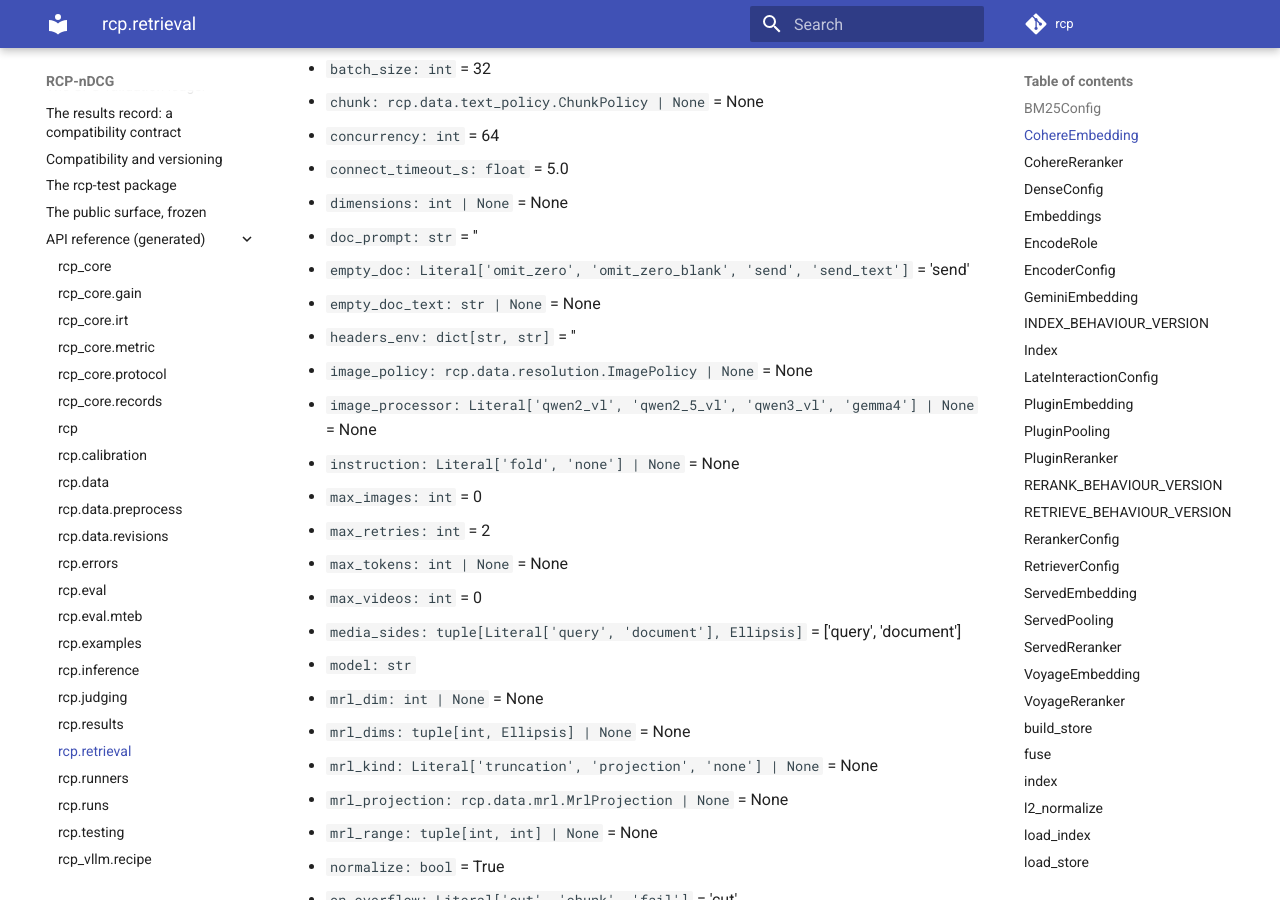
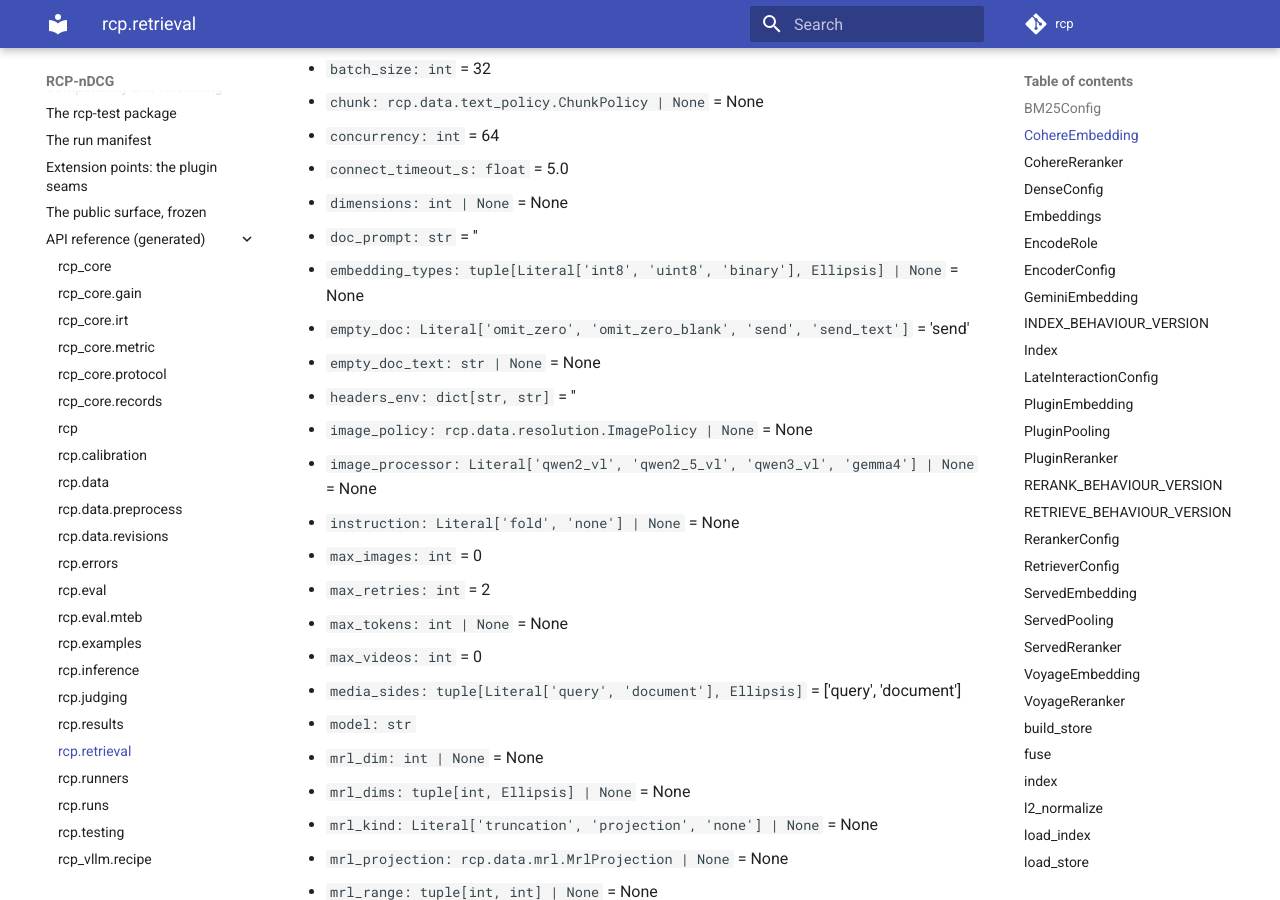
Before and after one commit to cohere-ai/rcp-ndcg, an MkDocs documentation site: the page built from docs/reference/api/rcp.retrieval.md, in a window 1280 px wide and 900 px high, scrolled down 922 px. Built offline with MkDocs 1.6.1 and Material for MkDocs 9.7.7, drawn with Linux system fonts in a browser that asks for light colours; comment, search, counter and statistics services are not loaded; some of the changed text lies outside the part shown.

Commit message:
chore(RFC-0002): regenerate the snapshot, the schemas and the API pages after the ten lanes
The driver's merge resolution: one conflict in eval/compare.py (the R-schema literal
plus the metric-as-str seam), then the generated artefacts regenerated once rather
than ten times. mkdocs nav gains the run-manifest and extension-points pages, which
the lane table assigns to L12 and which were the only new navigation red.

```diff
--- a/docs/reference/api/rcp.retrieval.md
+++ b/docs/reference/api/rcp.retrieval.md
@@ -46,6 +46,8 @@ class CohereEmbedding(rcp.retrieval.config._ApiSelected, rcp.inference.config.Em
 - `dimensions: int | None` = None
 
 - `doc_prompt: str` = ''
+
+- `embedding_types: tuple[Literal['int8', 'uint8', 'binary'], Ellipsis] | None` = None
 
 - `empty_doc: Literal['omit_zero', 'omit_zero_blank', 'send', 'send_text']` = 'send'
 
@@ -259,6 +261,8 @@ class GeminiEmbedding(rcp.retrieval.config._ApiSelected, rcp.inference.config.Em
 
 - `doc_prompt: str` = ''
 
+- `embedding_types: tuple[Literal['int8', 'uint8', 'binary'], Ellipsis] | None` = None
+
 - `empty_doc: Literal['omit_zero', 'omit_zero_blank', 'send', 'send_text']` = 'send'
 
 - `empty_doc_text: str | None` = None
@@ -393,6 +397,8 @@ class PluginEmbedding(rcp.retrieval.config._ApiSelected, rcp.inference.config.Em
 
 - `doc_prompt: str` = ''
 
+- `embedding_types: tuple[Literal['int8', 'uint8', 'binary'], Ellipsis] | None` = None
+
 - `empty_doc: Literal['omit_zero', 'omit_zero_blank', 'send', 'send_text']` = 'send'
 
 - `empty_doc_text: str | None` = None
@@ -492,6 +498,8 @@ class PluginPooling(rcp.retrieval.config._ApiSelected, rcp.inference.config.Pool
 - `document_split_special_tokens: bool | None` = None
 
 - `embed_dtype: Literal['float16', 'float32']` = 'float16'
+
+- `embedding_types: tuple[Literal['int8', 'uint8', 'binary'], Ellipsis] | None` = None
 
 - `empty_doc: Literal['omit_zero', 'omit_zero_blank', 'send', 'send_text']` = 'send'
 
@@ -701,6 +709,8 @@ class ServedEmbedding(rcp.retrieval.config._ApiSelected, rcp.inference.config.Em
 
 - `doc_prompt: str` = ''
 
+- `embedding_types: tuple[Literal['int8', 'uint8', 'binary'], Ellipsis] | None` = None
+
 - `empty_doc: Literal['omit_zero', 'omit_zero_blank', 'send', 'send_text']` = 'send'
 
 - `empty_doc_text: str | None` = None
@@ -800,6 +810,8 @@ class ServedPooling(rcp.retrieval.config._ApiSelected, rcp.inference.config.Pool
 - `document_split_special_tokens: bool | None` = None
 
 - `embed_dtype: Literal['float16', 'float32']` = 'float16'
+
+- `embedding_types: tuple[Literal['int8', 'uint8', 'binary'], Ellipsis] | None` = None
 
 - `empty_doc: Literal['omit_zero', 'omit_zero_blank', 'send', 'send_text']` = 'send'
 
@@ -976,6 +988,8 @@ class VoyageEmbedding(rcp.retrieval.config._ApiSelected, rcp.inference.config.Em
 - `dimensions: int | None` = None
 
 - `doc_prompt: str` = ''
+
+- `embedding_types: tuple[Literal['int8', 'uint8', 'binary'], Ellipsis] | None` = None
 
 - `empty_doc: Literal['omit_zero', 'omit_zero_blank', 'send', 'send_text']` = 'send'
 
--- a/mkdocs.yml
+++ b/mkdocs.yml
@@ -53,6 +53,8 @@ nav:
       - "The results record: a compatibility contract": reference/results-record.md
       - "Compatibility and versioning": reference/versioning.md
       - "The rcp-test package": reference/rcp-test.md
+      - "The run manifest": reference/run-manifest.md
+      - "Extension points: the plugin seams": reference/extension-points.md
       - "The public surface, frozen": reference/public-surface.md
       - "API reference (generated)":
           - "rcp_core": reference/api/rcp_core.md
```
Also changed, not shown: docs/reference/api/rcp.inference.md (+4 -0 lines), docs/reference/api/rcp.runs.md (+8 -0 lines), 3 other files.
